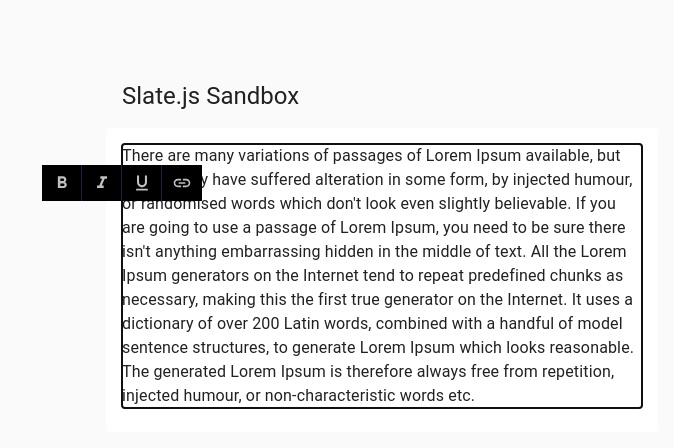
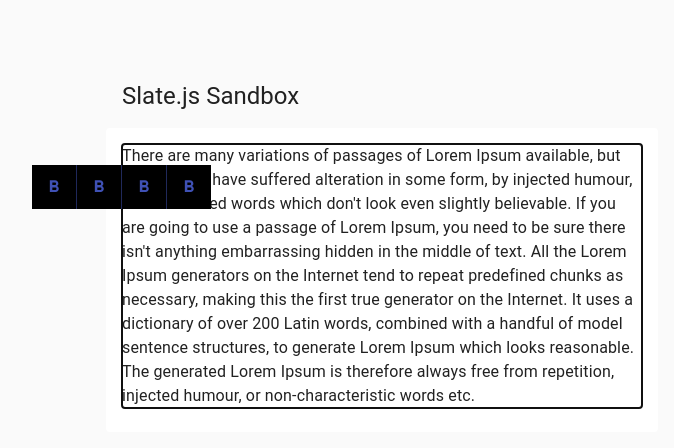
Before and after one commit to joshuawootonn/makeswift-technical-interview, a Next.js app: page / in a window 1280 px wide. Shown: the top 448 px of the page, without its empty margins (258-932 px from the left). Built offline with nearby package versions, Linux system fonts and the light colour scheme.

Commit message:
clean up button composition in toolbar

```diff
--- a/pages/components/editor/Toolbar.tsx
+++ b/pages/components/editor/Toolbar.tsx
@@ -3,8 +3,7 @@ import {
     Popper,
     PopperProps,
     ButtonGroup,
-    IconButton,
-    Input,
+    Input, IconButtonProps, IconButton,
 } from "@material-ui/core";
 import {
     FormatBold,
@@ -14,8 +13,8 @@ import {
     Close,
 } from "@material-ui/icons";
 import { makeStyles } from "@material-ui/core/styles";
-import { Editor } from "slate";
 import { useEditor, ReactEditor } from "slate-react";
+import {Editor} from "slate";
 
 const useStyles = makeStyles((theme) => ({
     root: {
@@ -43,26 +42,51 @@ const useStyles = makeStyles((theme) => ({
     },
 }));
 
-export interface ToolbarProps extends Omit<PopperProps, "children"> {}
 
-type Format = 'bold' | 'italics' | 'underline' | 'link'
-
-// this is an addaption from examples I found in react-slate docs
-const toggleMark = (editor: ReactEditor, format: Format, props = {}) => {
+// this is an adaption from examples I found in react-slate docs
+const toggleMark = (editor: ReactEditor, action: ToolbarActions, props = {}) => {
     const marks = Editor.marks(editor);
     if (!marks) return;
-    return marks[format]
-        ? Editor.removeMark(editor, format)
-        : Editor.addMark(editor, format, props);
+    return marks[action]
+        ? Editor.removeMark(editor, action)
+        : Editor.addMark(editor, action, props);
 };
 
-// admittedly it's probably risky to use partial applicaiton in a technical interview
-// gotta have fun though :)
-const createFormatHandler = (editor: ReactEditor, format: Format) => (x: React.MouseEvent<HTMLButtonElement, MouseEvent>) => {
-    x.preventDefault();
-    ReactEditor.focus(editor);
-    toggleMark(editor, format);
-};
+export function ToolbarAction(props: IconButtonProps) {
+    const s = useStyles();
+    return (
+        <IconButton
+            className={s.button}
+            size="small"
+            {...props}
+        >
+            <FormatBold fontSize="small" />
+        </IconButton>
+    )
+}
+
+type ToolbarActions = 'bold' | 'italics' | 'underline' | 'link'
+
+interface SimpleToolbarActionProps extends IconButtonProps {
+    toolbarAction: ToolbarActions
+}
+
+export function SimpleToolbarAction({toolbarAction, ...props}: SimpleToolbarActionProps) {
+    const editor = useEditor();
+    return (
+        <ToolbarAction
+            {...props}
+            onClick={(x: React.MouseEvent<HTMLButtonElement, MouseEvent>) => {
+                x.preventDefault();
+                ReactEditor.focus(editor);
+                toggleMark(editor, toolbarAction);
+            }}
+        />
+    )
+}
+
+
+export interface ToolbarProps extends Omit<PopperProps, "children"> {}
 
 export function Toolbar(props: ToolbarProps) {
     const editor = useEditor();
@@ -74,36 +98,28 @@ export function Toolbar(props: ToolbarProps) {
             {link === null ? (
                 /* Formatting controls */
                 <ButtonGroup variant="text" color="primary">
-                    <IconButton
-                        className={s.button}
-                        size="small"
-                        onClick={createFormatHandler(editor, "bold")}
+                    <SimpleToolbarAction
+                        toolbarAction={'bold'}
                     >
                         <FormatBold fontSize="small" />
-                    </IconButton>
-                    <IconButton
-                        className={s.button}
-                        size="small"
-                        onClick={createFormatHandler(editor, "italics")}
+                    </SimpleToolbarAction>
+                    <SimpleToolbarAction
+                        toolbarAction={'italics'}
                     >
                         <FormatItalic fontSize="small" />
-                    </IconButton>
-                    <IconButton
-                        className={s.button}
-                        size="small"
-                        onClick={createFormatHandler(editor, "underline")}
+                    </SimpleToolbarAction>
+                    <SimpleToolbarAction
+                        toolbarAction={'underline'}
                     >
                         <FormatUnderlined fontSize="small" />
-                    </IconButton>
-                    <IconButton
-                        className={s.button}
-                        size="small"
+                    </SimpleToolbarAction>
+                    <ToolbarAction
                         onClick={() => {
                             setLink("");
                         }}
                     >
                         <Link fontSize="small" />
-                    </IconButton>
+                    </ToolbarAction>
                 </ButtonGroup>
             ) : (
                 /* URL input field */
```
